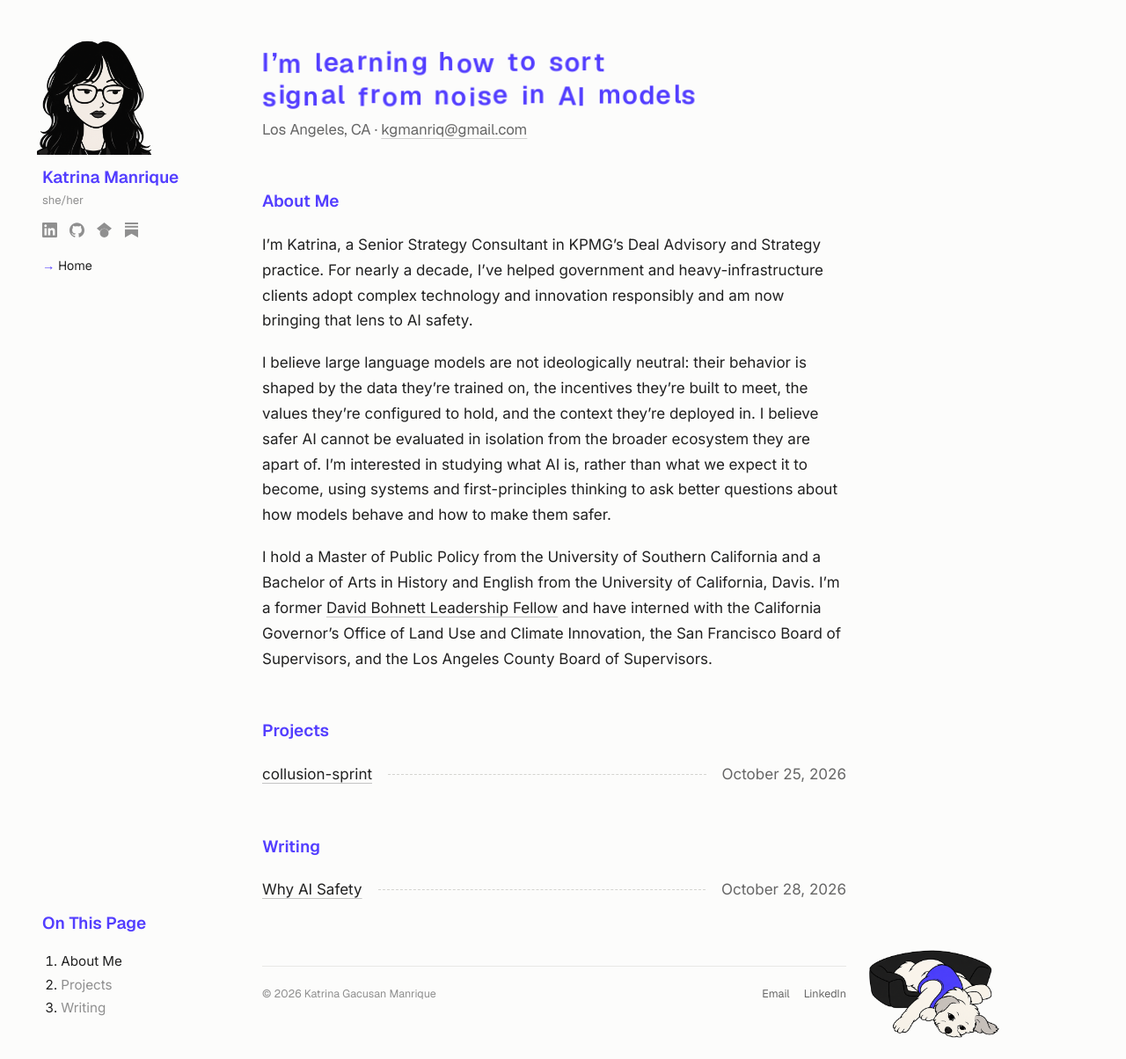
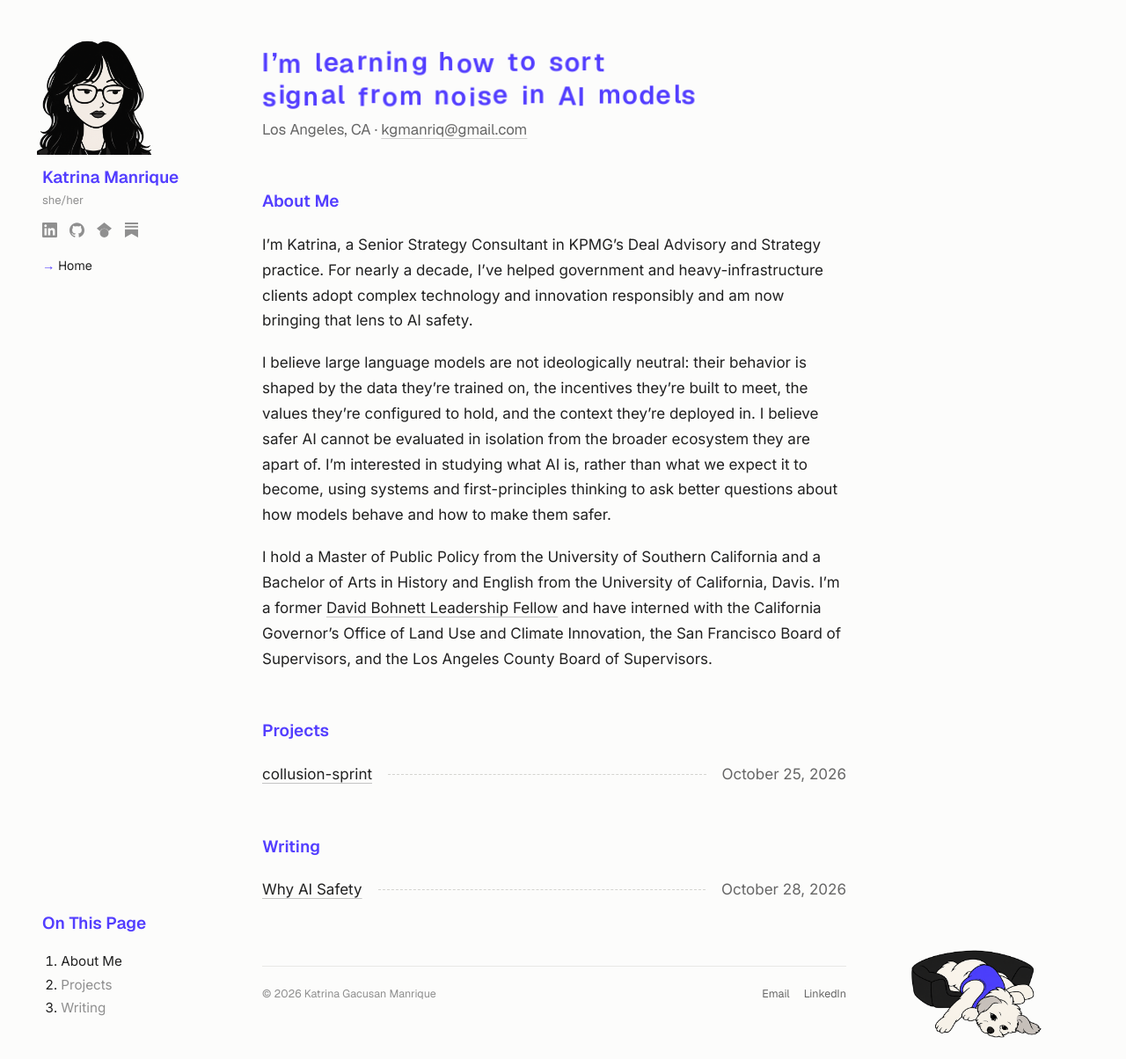
Before and after one commit to kgmanriq/kgmanriq.github.io, a Jekyll site: the page built from index.html, in a window 1280 px wide and 1204 px high. Shown: the whole window at 88% size. Built offline with Jekyll 4.4.1, drawn with Linux system fonts in a browser that asks for light colours.

Commit message:
Give dog a bit more breathing room from content
Co-Authored-By: Claude Opus 5.5 <noreply@anthropic.com>
Claude-Session: https://claude.ai/code/session_01EuuEgRVzQ3seSDn6GstdDW

```diff
--- a/assets/css/style.css
+++ b/assets/css/style.css
@@ -196,7 +196,7 @@ p { margin: 0 0 1.1em; }
 /* ---------- Dog illustration (bottom-right corner) ---------- */
 .dog { position: fixed; bottom: 24px; width: 150px; height: auto; pointer-events: none; z-index: 1;
   /* Sit just right of the main column rather than out at the window edge. */
-  left: min(calc(50% + 374px), calc(100% - 294px)); }
+  left: min(calc(50% + 422px), calc(100% - 246px)); }
 /* Narrower screens: no empty margin to sit in, so it rests at the end of the page instead of covering text. */
 @media (max-width: 1180px) {
   .dog { position: static; display: block; width: 140px; margin: 56px 0 -40px auto; }
```
